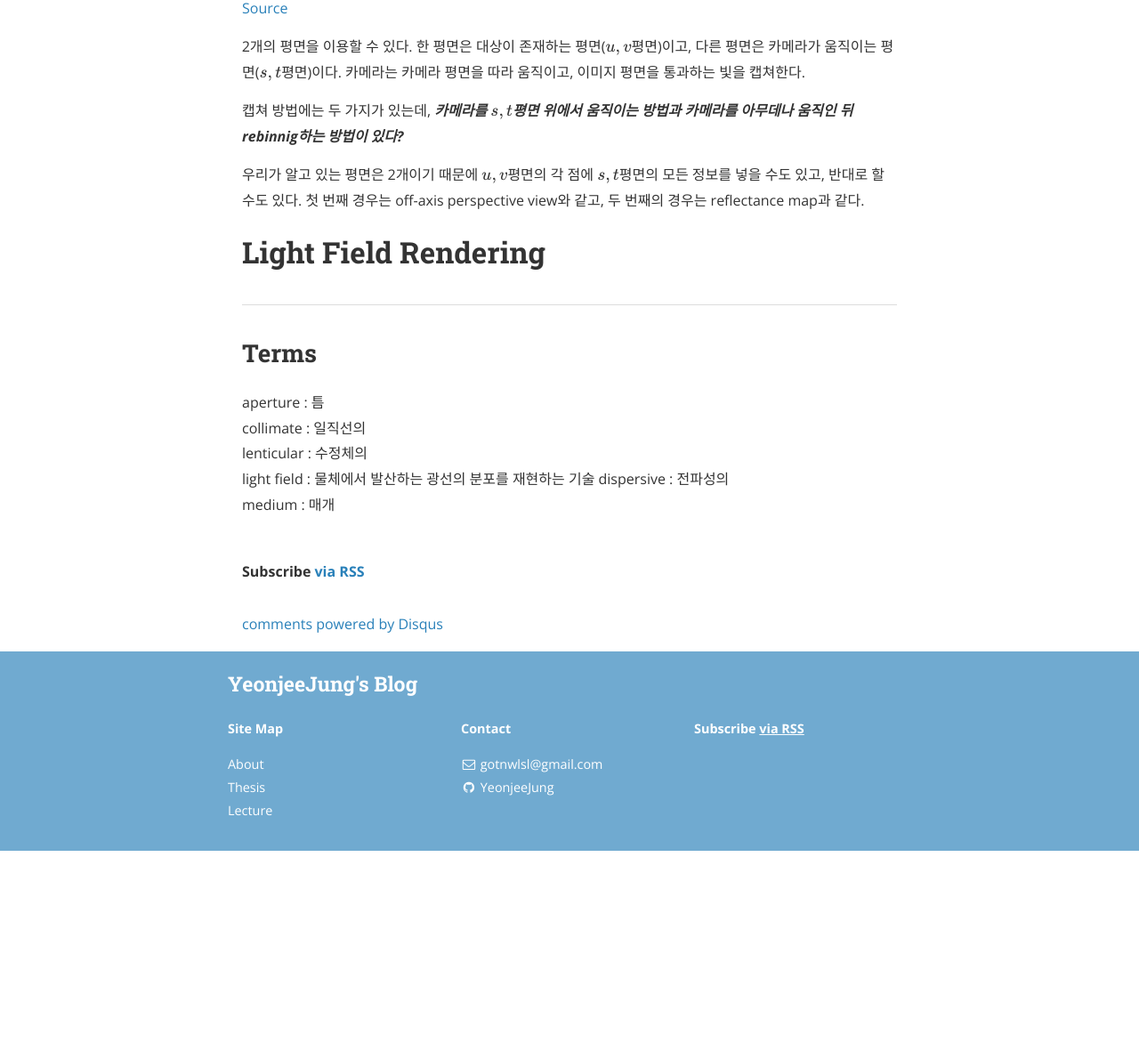
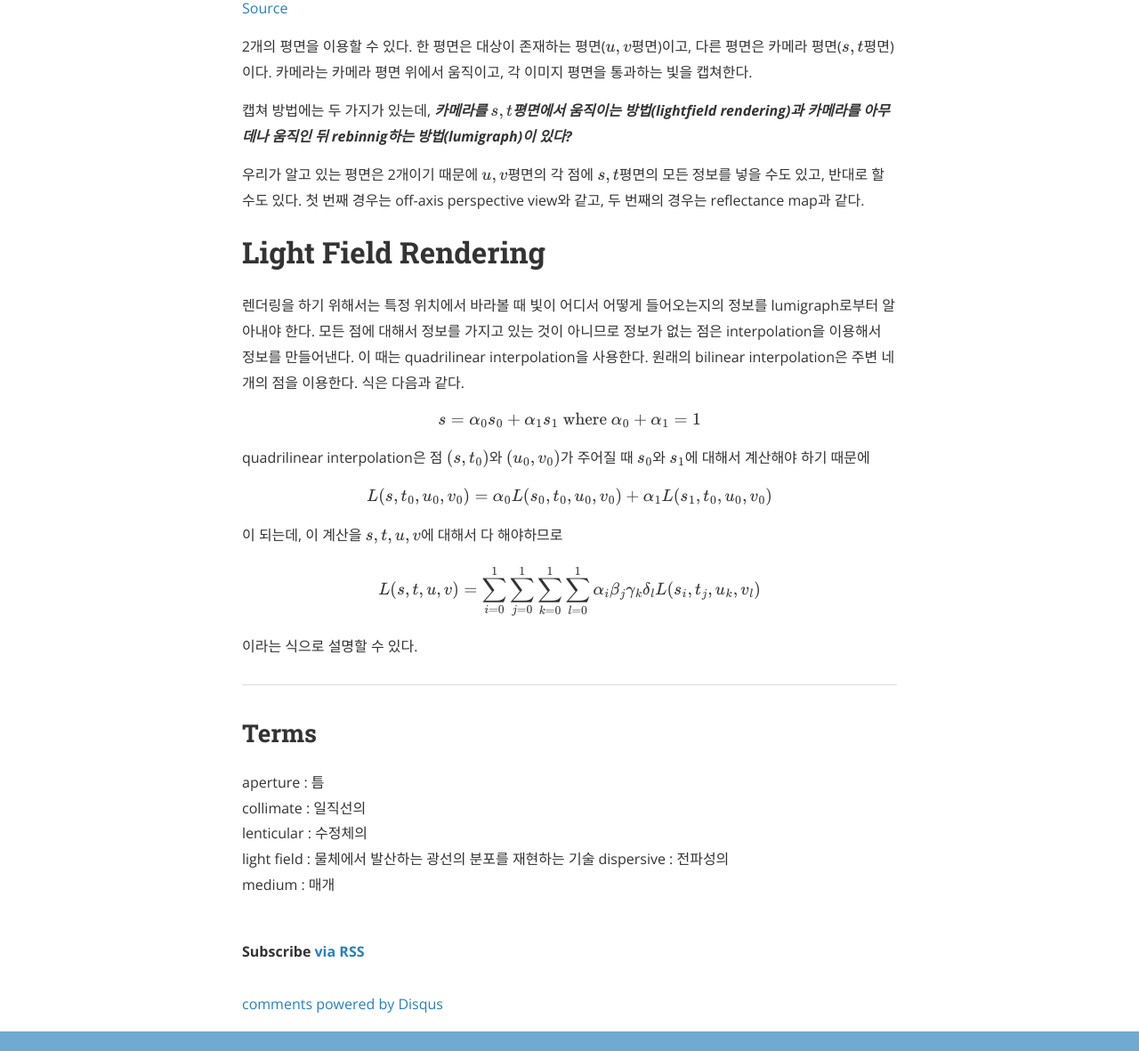
Before and after one commit to YeonjeeJung/yeonjeejung.github.io, a Jekyll site: the page built from Lecture/ComputerVision/_posts/2019-07-30-Lecture8.md, in a window 1280 px wide and 1400 px high, scrolled down 1303 px. Shown: the part 219-1400 px from the top of the window at 89% size. Built offline with Jekyll 4.4.1, drawn with Linux system fonts in a browser that asks for light colours; nearby versions of some CDN libraries; formulas are drawn with MathJax 3; comment, search, counter and statistics services are not loaded; before the commit the page ends 2478 px from its top, so only the background shows below that.

Commit message:
Modify post

```diff
--- a/Lecture/ComputerVision/_posts/2019-07-30-Lecture8.md
+++ b/Lecture/ComputerVision/_posts/2019-07-30-Lecture8.md
@@ -28,13 +28,27 @@ Lumigraph는 위에서 설명한 빛의 정보를 저장하는 방법이다.
 
 [Source](https://www.lightfield-info.com/lightfield-image.jpg)
 
-2개의 평면을 이용할 수 있다. 한 평면은 대상이 존재하는 평면($u, v$평면)이고, 다른 평면은 카메라가 움직이는 평면($s, t$평면)이다. 카메라는 카메라 평면을 따라 움직이고, 이미지 평면을 통과하는 빛을 캡쳐한다.
+2개의 평면을 이용할 수 있다. 한 평면은 대상이 존재하는 평면($u, v$평면)이고, 다른 평면은 카메라 평면($s, t$평면)이다. 카메라는 카메라 평면 위에서 움직이고, 각 이미지 평면을 통과하는 빛을 캡쳐한다.
 
-캡쳐 방법에는 두 가지가 있는데, **_카메라를 $s, t$평면 위에서 움직이는 방법과 카메라를 아무데나 움직인 뒤 rebinnig하는 방법이 있다?_**
+캡쳐 방법에는 두 가지가 있는데, **_카메라를 $s, t$평면에서 움직이는 방법(lightfield rendering)과 카메라를 아무데나 움직인 뒤 rebinnig하는 방법(lumigraph)이 있다?_**
 
 우리가 알고 있는 평면은 2개이기 때문에 $u, v$평면의 각 점에 $s, t$평면의 모든 정보를 넣을 수도 있고, 반대로 할 수도 있다. 첫 번째 경우는 off-axis perspective view와 같고, 두 번째의 경우는 reflectance map과 같다.
 
 # Light Field Rendering
+
+렌더링을 하기 위해서는 특정 위치에서 바라볼 때 빛이 어디서 어떻게 들어오는지의 정보를 lumigraph로부터 알아내야 한다. 모든 점에 대해서 정보를 가지고 있는 것이 아니므로 정보가 없는 점은 interpolation을 이용해서 정보를 만들어낸다. 이 때는 quadrilinear interpolation을 사용한다. 원래의 bilinear interpolation은 주변 네 개의 점을 이용한다. 식은 다음과 같다.
+
+$$s = \alpha_0s_0+\alpha_1s_1 \text{  where  } \alpha_0+\alpha_1=1 $$
+
+quadrilinear interpolation은 점 $(s, t_0)$와 $(u_0, v_0)$가 주어질 때 $s_0$와 $s_1$에 대해서 계산해야 하기 때문에
+
+$$L(s, t_0, u_0, v_0)=\alpha_0L(s_0, t_0, u_0, v_0)+\alpha_1L(s_1, t_0, u_0, v_0)$$
+
+이 되는데, 이 계산을 $s, t, u, v$에 대해서 다 해야하므로
+
+$$L(s, t, u, v)=\sum_{i=0}^1\sum_{j=0}^1\sum_{k=0}^1\sum_{l=0}^1\alpha_i\beta_j\gamma_k\delta_lL(s_i, t_j, u_k, v_l)$$
+
+이라는 식으로 설명할 수 있다.
 
 ---
 ## Terms
```
Also changed, not shown: 2 other files.
